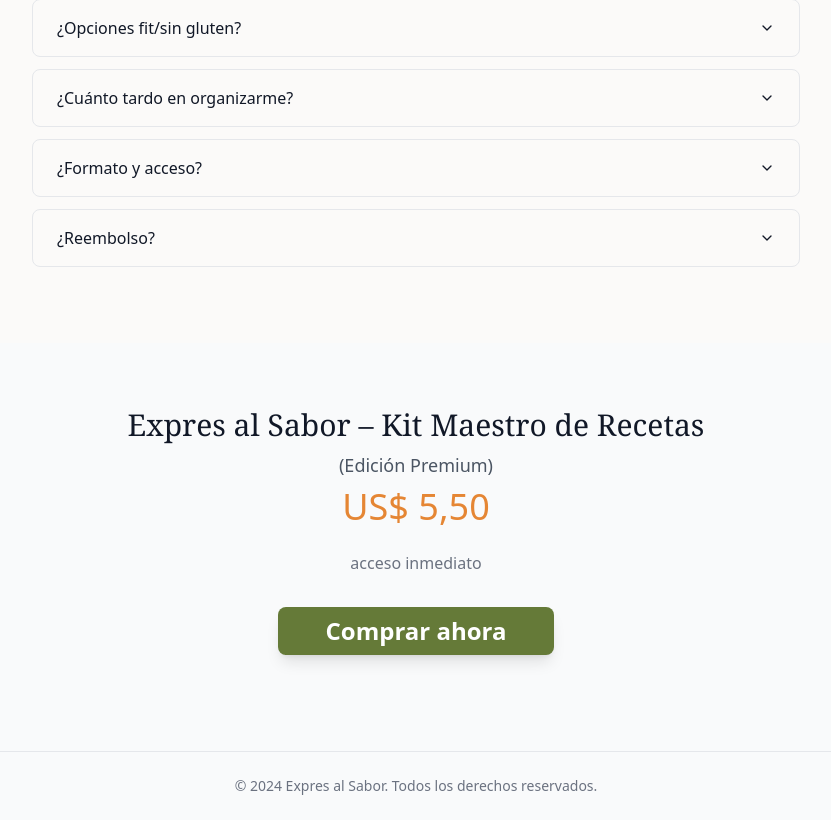
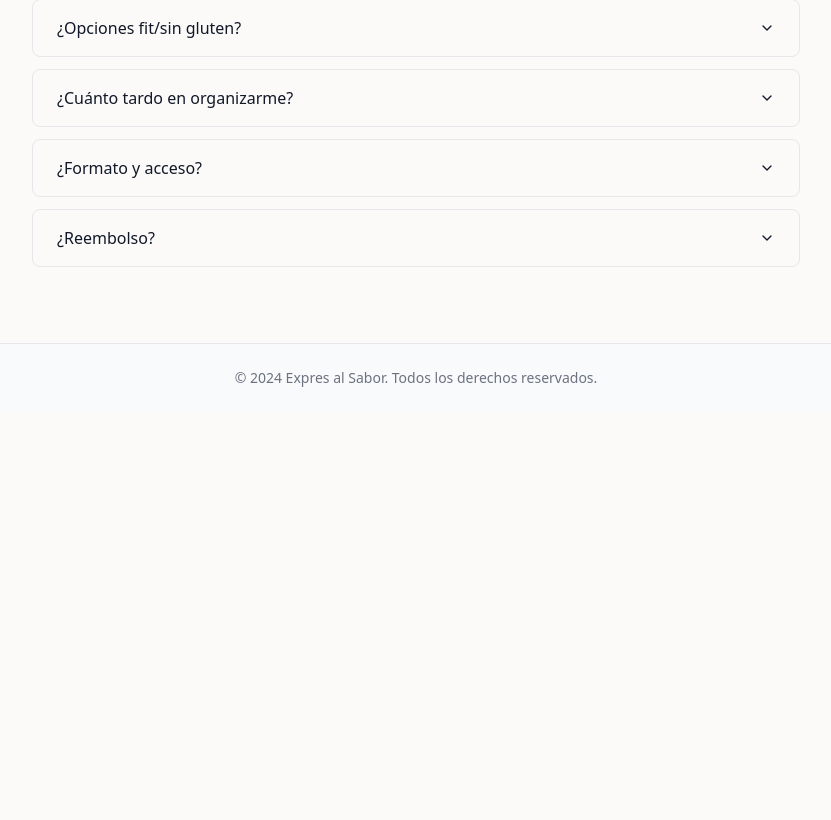
Before and after one commit to Laura271306/Expresalsabor, a React (Vite) app: page / in a window 1280 px wide. Shown: the part 8676-9496 px from the top of the page, without its empty margins (224-1055 px from the left). After the commit the page ends 9088 px from the top, so only its background shows below. Built offline with nearby package versions, Linux system fonts and the light colour scheme.

Commit message:
[dyad] Removing promotional content from the Footer component - wrote 1 file(s)

```diff
--- a/src/components/Footer.tsx
+++ b/src/components/Footer.tsx
@@ -1,24 +1,8 @@
 import React from 'react';
-import CtaButton from './CtaButton';
 
 const Footer: React.FC = () => {
   return (
     <footer className="bg-gray-50">
-      <div className="py-12 md:py-16 text-center">
-        <h3 className="text-2xl md:text-3xl font-serif font-light text-gray-900 mb-2">
-          Expres al Sabor – Kit Maestro de Recetas
-        </h3>
-        <p className="text-lg mb-2 text-gray-600">(Edición Premium)</p>
-        <p className="text-4xl font-light mb-6 text-brand-primary">
-          US$ 5,50
-        </p>
-        <p className="text-gray-500 mb-8">acceso inmediato</p>
-
-        <CtaButton className="text-2xl px-12 py-6 font-extrabold mb-8">
-          Comprar ahora
-        </CtaButton>
-      </div>
-
       <div className="border-t border-gray-200 py-6 text-center">
         <p className="text-sm text-gray-500">
           © 2024 Expres al Sabor. Todos los derechos reservados.
```
